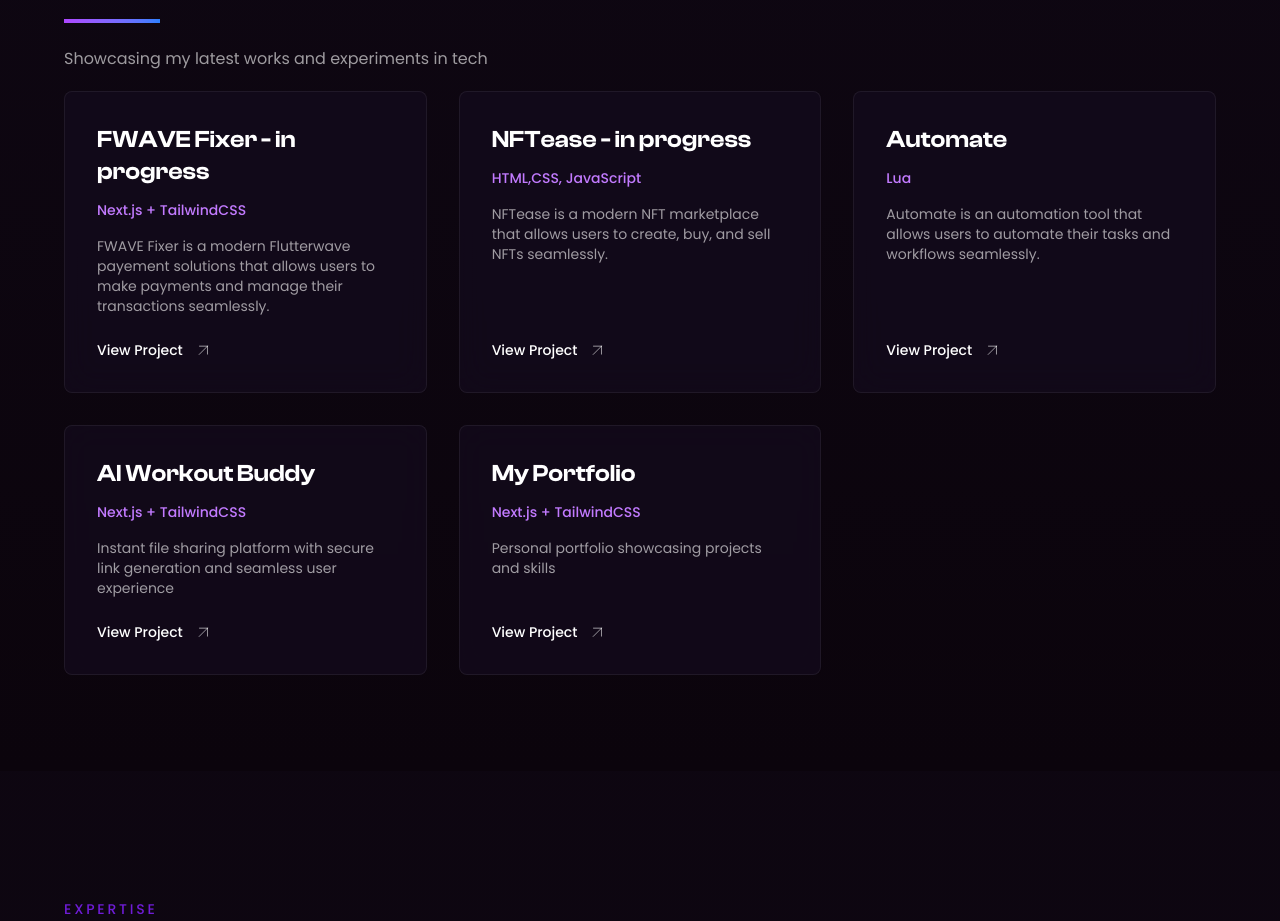
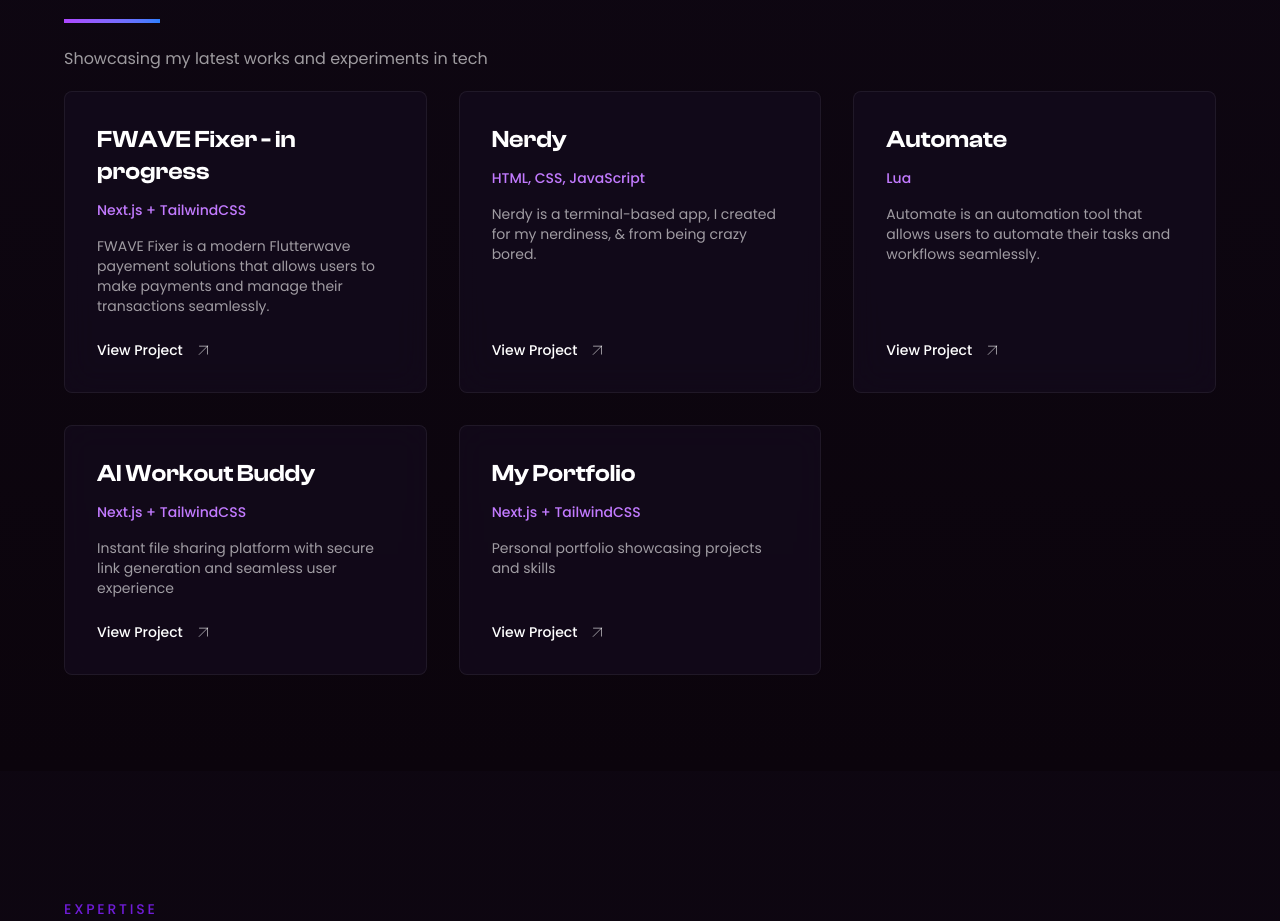
Before and after one commit to NathanOyewole/oyewole-nathan, a Next.js app: page / in a window 1280 px wide. Shown: the part 1280-2201 px from the top of the page. Built offline with nearby package versions, Linux system fonts and the light colour scheme.

Commit message:
modified data.ts file to match my current updates

```diff
--- a/src/data/data.ts
+++ b/src/data/data.ts
@@ -6,10 +6,10 @@ export const projects = [
     link: "https://github.com/NathanOyewole/fwave-fixer",
   },
   {
-    name: "NFTease - in progress",
-    desc: "NFTease is a modern NFT marketplace that allows users to create, buy, and sell NFTs seamlessly.",
-    lang: "HTML,CSS, JavaScript",
-    link: "https://github.com/NathanOyewole/NFTease",
+    name: "Nerdy",
+    desc: "Nerdy is a terminal-based app, I created for my nerdiness, & from being crazy bored.",
+    lang: "HTML, CSS, JavaScript",
+    link: "https://nerdy-iota.vercel.app/",
   }, {
     name: "Automate",
     desc: "Automate is an automation tool that allows users to automate their tasks and workflows seamlessly.",
```
